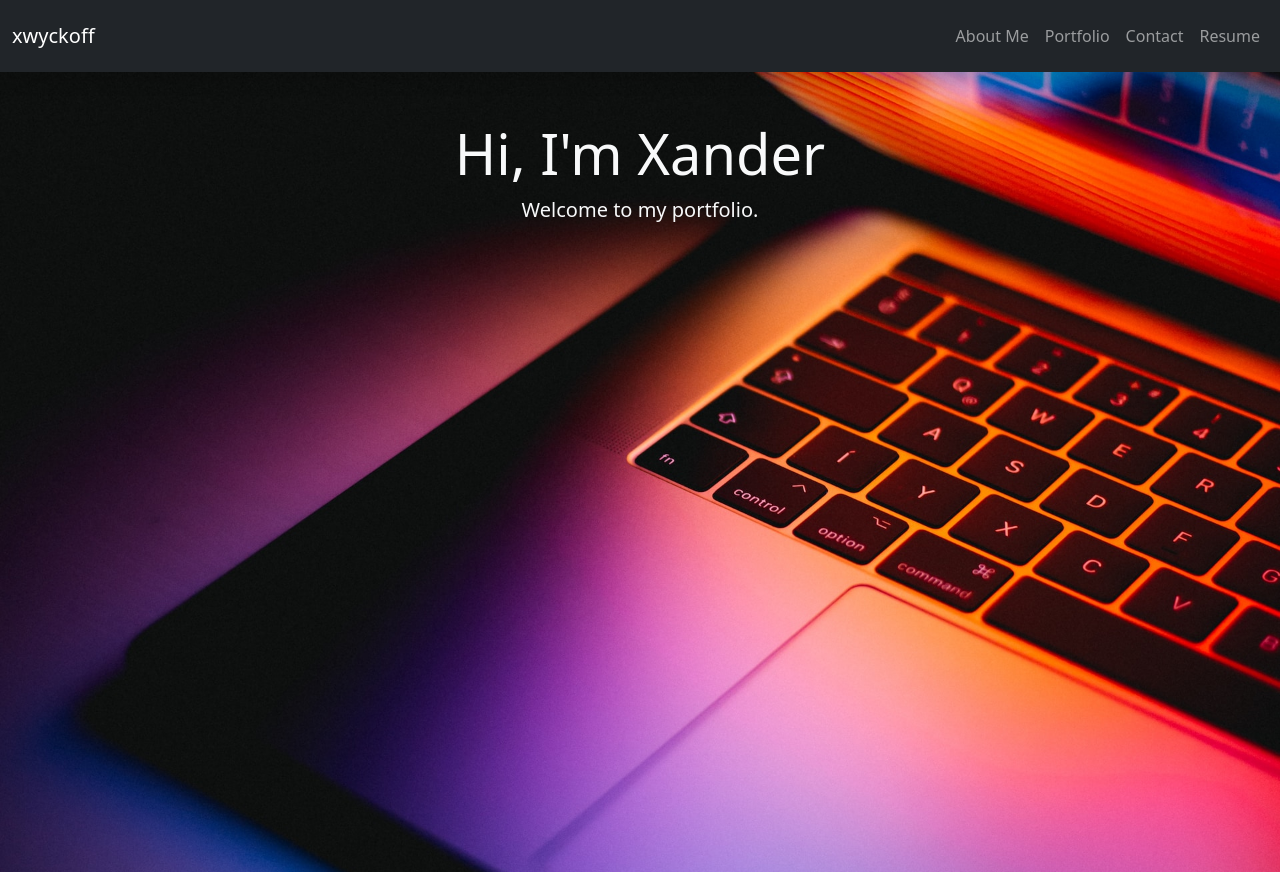
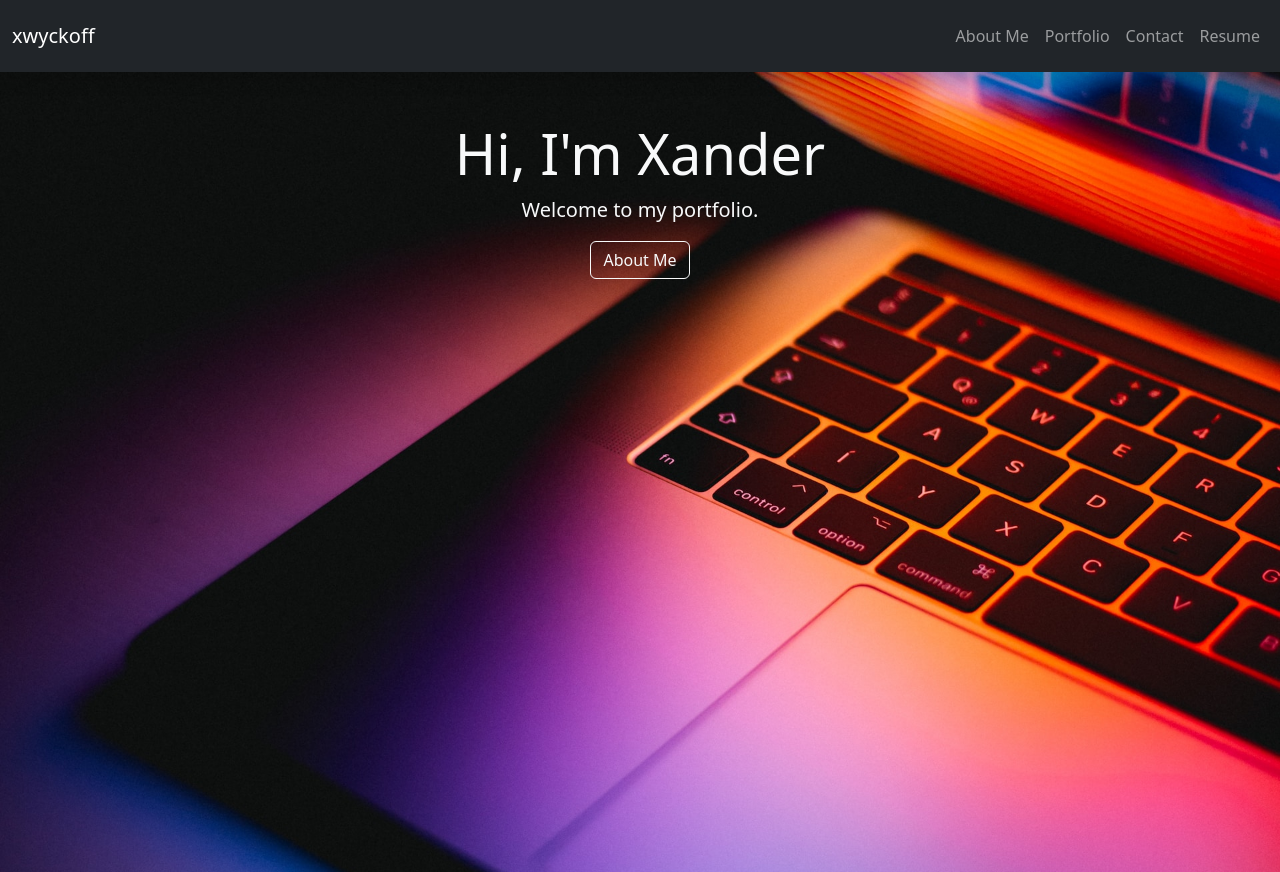
Before and after one commit to xwyckoff/react-portfolio, a React (Create React App) app: page / in a window 1280 px wide. Built offline with nearby package versions, Linux system fonts and the light colour scheme.

Commit message:
restructured files, added a test for changing pages

```diff
--- a/src/App.js
+++ b/src/App.js
@@ -1,29 +1,7 @@
-import React, { useState } from 'react';
-import Navbar from './components/Navbar';
-import Home from './components/pages/Home'
-import AboutMe from './components/pages/AboutMe';
-import Contact from './components/pages/Contact';
-import Portfolio from './components/pages/Portfolio';
-import Resume from './components/pages/Resume';
+import React from 'react';
+import PortfolioContainer from './components/PortfolioContainer';
 
-const App = () => {
-  const [currentPage, setCurrentPage] = useState('Home')
-  const handlePageChange = (page) => setCurrentPage(page)
-  const renderPage = () => {
-    if(currentPage === 'Home') return <Home />
-    if(currentPage === 'About Me') return <AboutMe />
-    if(currentPage === 'Contact') return <Contact />
-    if(currentPage === 'Portfolio') return <Portfolio />
-    return <Resume />
-  }
+const App = () => <PortfolioContainer />
 
 
-  return (
-    <div>
-      <Navbar currentPage={currentPage} handlePageChange={handlePageChange} username={'xwyckoff'}/>
-      {renderPage()}
-    </div>
-  )
-}
-
 export default App;
--- /dev/null
+++ b/src/components/PortfolioContainer.js
@@ -0,0 +1,28 @@
+import React, { useState } from 'react';
+import Navbar from './Navbar';
+import Home from './pages/Home'
+import AboutMe from './pages/AboutMe';
+import Contact from './pages/Contact';
+import Portfolio from './pages/Portfolio';
+import Resume from './pages/Resume';
+
+export default function PortfolioContainer() {
+    const [currentPage, setCurrentPage] = useState('Home');
+    const handlePageChange = (page) => setCurrentPage(page)
+
+    const renderPage = () => {
+    if(currentPage === 'Home') return <Home handlePageChange={handlePageChange}/>
+    if(currentPage === 'About Me') return <AboutMe />
+    if(currentPage === 'Contact') return <Contact />
+    if(currentPage === 'Portfolio') return <Portfolio />
+    return <Resume />
+    }
+
+
+    return (
+    <div>
+        <Navbar currentPage={currentPage} handlePageChange={handlePageChange} username={'xwyckoff'}/>
+        {renderPage()}
+    </div>
+    )
+}
--- a/src/components/pages/AboutMe.js
+++ b/src/components/pages/AboutMe.js
@@ -0,0 +1,3 @@
+export default function AboutMe() {
+    return <h1>test</h1>
+}
--- a/src/components/pages/Home.js
+++ b/src/components/pages/Home.js
@@ -1,13 +1,14 @@
 import './css/Home.css';
 
-export default function Home() {
+export default function Home({ handlePageChange }) {
     return (
-        <div className="jumbotron jumbotron-fluid py-5 min-vh-100">
+        <div className="jumbotron py-5 min-vh-100">
             <div className="container-fluid h-100">
                 <div className="row h-100 align-items-center">
                     <div className="col-12 text-center text-light">
                         <h1 className="display-4">Hi, I'm Xander</h1>
                         <p className="lead">Welcome to my portfolio.</p>
+                        <button type="button" className="btn btn-outline-light" onClick={() => handlePageChange('About Me')}>About Me</button>
                     </div>
                 </div>
             </div>
```
Also changed, not shown: src/components/pages/css/Home.css (line endings or trailing spaces).
